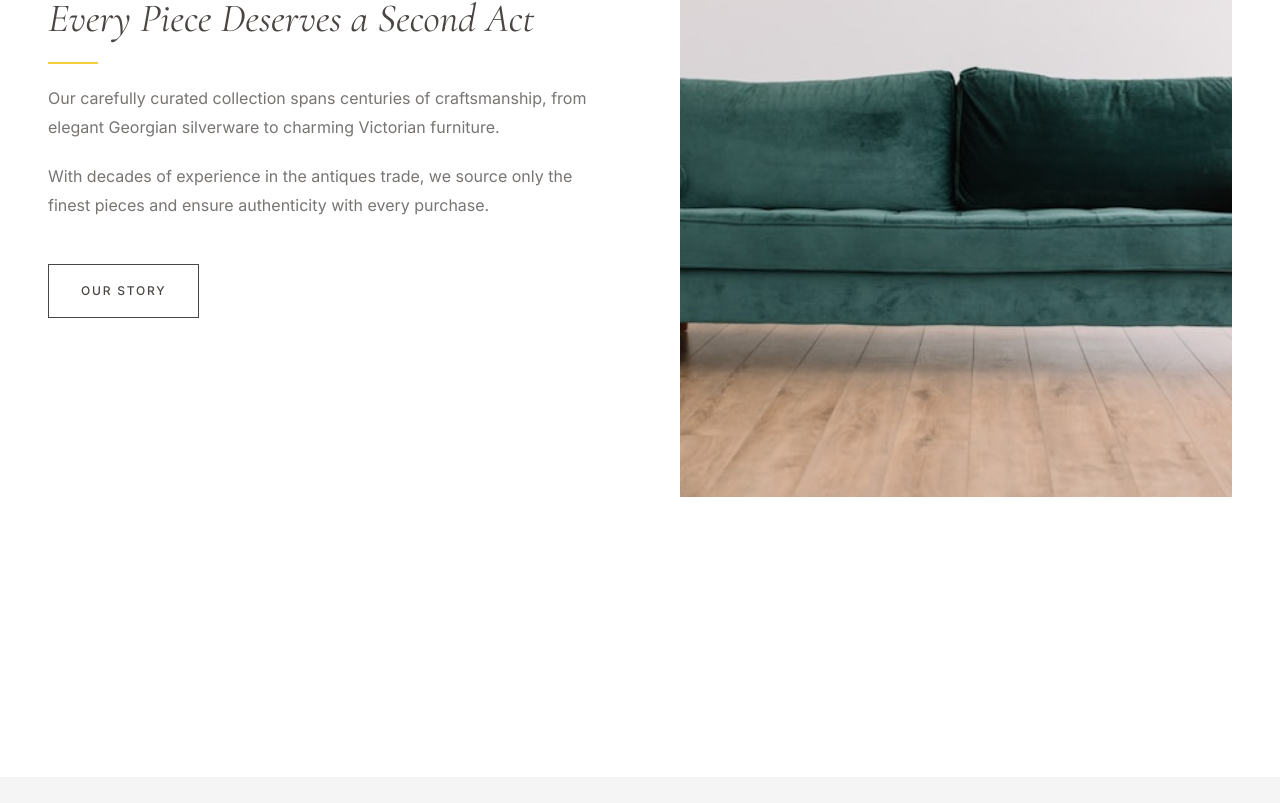
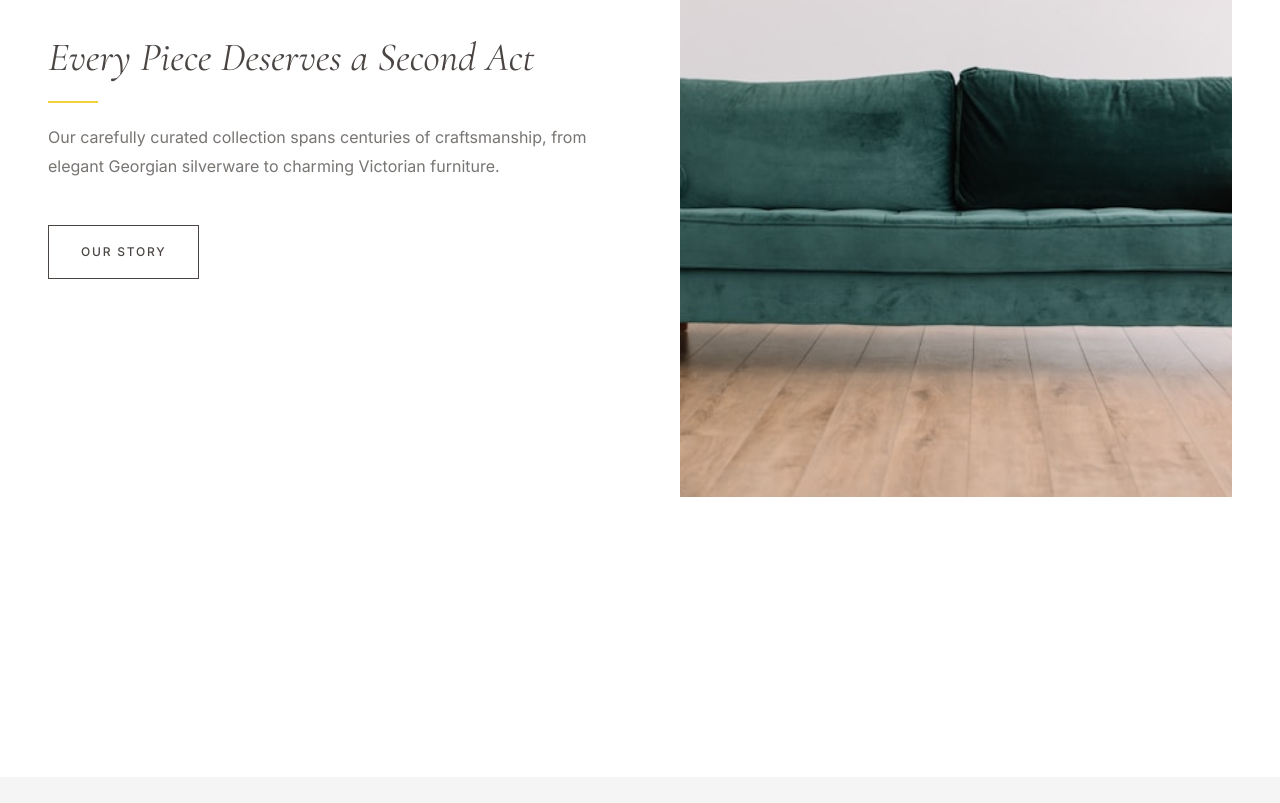
Before and after one commit to Act2Antiques/act-ii-antiques-, an Eleventy site: page index.njk in a window 1280 px wide. Shown: the part 1458-2261 px from the top of the page. Built offline with nearby package versions, Linux system fonts and the light colour scheme; Eleventy itself is replaced by a stand-in of ours; files that its build step writes are made by us from their sources.

Commit message:
Update index.njk

```diff
--- a/index.njk
+++ b/index.njk
@@ -59,7 +59,6 @@ permalink: /index.html
           <h2>Every Piece Deserves a Second Act</h2>
           <div class="accent-line"></div>
           <p>Our carefully curated collection spans centuries of craftsmanship, from elegant Georgian silverware to charming Victorian furniture.</p>
-          <p>With decades of experience in the antiques trade, we source only the finest pieces and ensure authenticity with every purchase.</p>
           <a href="/about.html" class="btn btn-outline">Our Story</a>
         </div>
         <div class="about-image">
```
